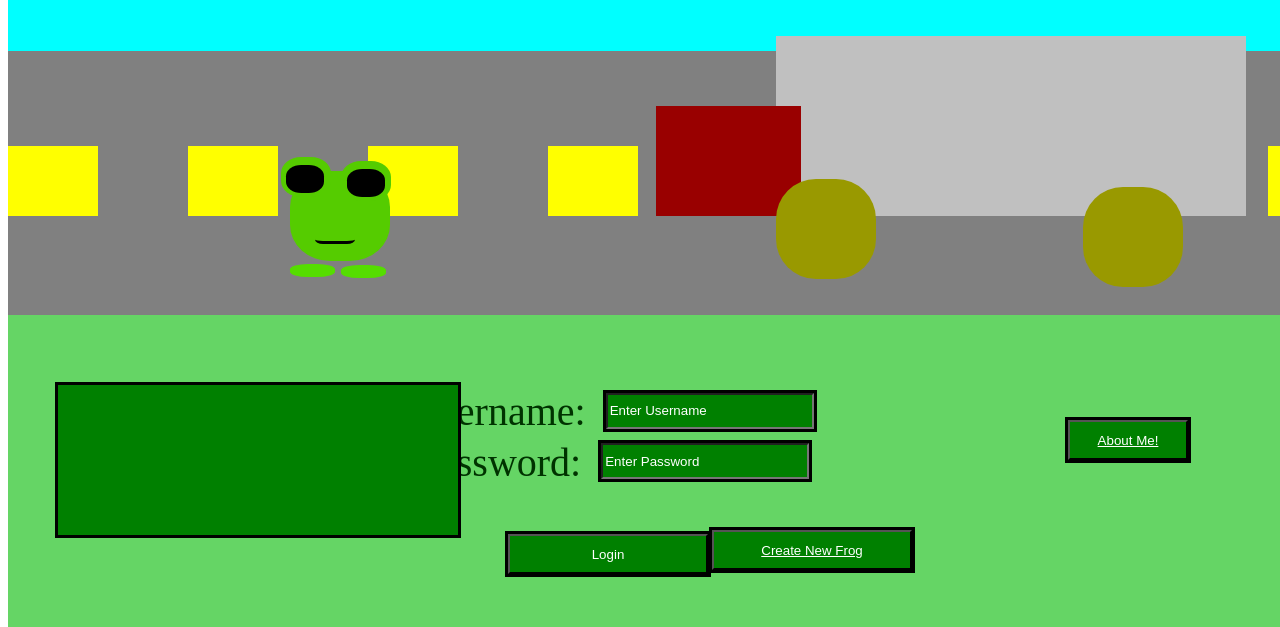
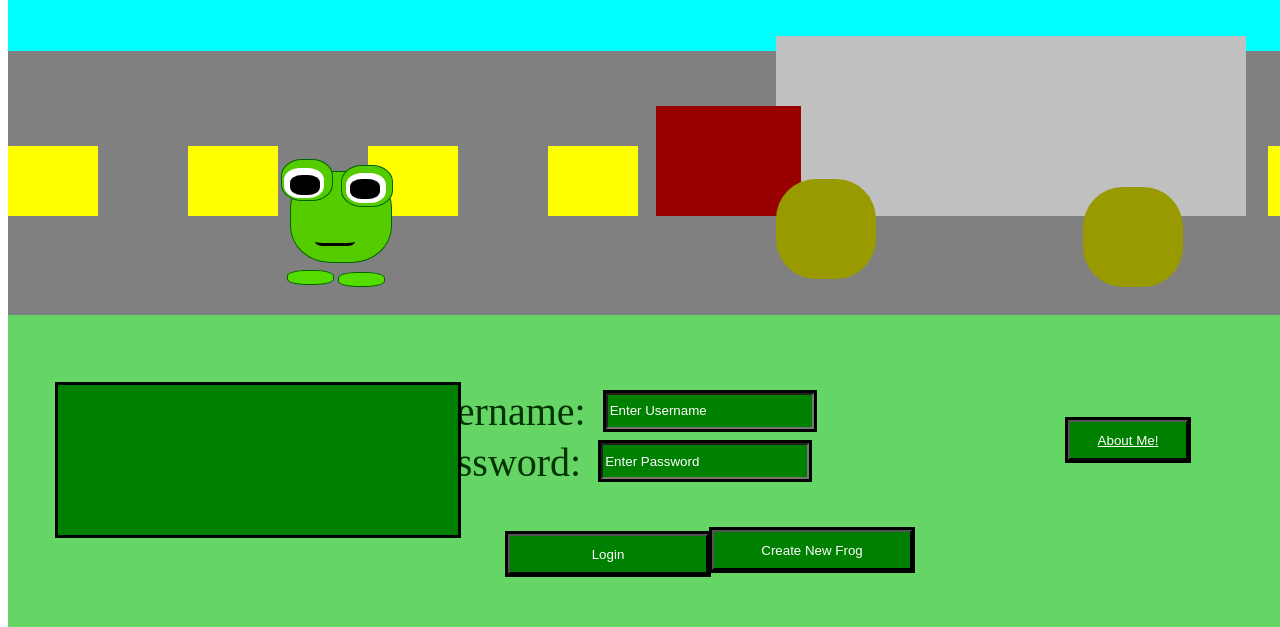
Before and after one commit to WarrenPeace101/startup, a website: page public/index.html in a window 1280 px wide. Shown: the part 173-800 px from the top of the page. Drawn offline with Linux system fonts and the light colour scheme; no server answers.

Commit message:
improved the frog design

```diff
--- a/public/gamescreenCSS.css
+++ b/public/gamescreenCSS.css
@@ -318,17 +318,27 @@ footer {
     border-style: solid;
     border-color: darkgreen;
     left: 21.8vw;
-    bottom: 7vh;
+    bottom: 5.5vh;
+  }
+
+  #left-eye-white {
+    height: 14px;
+    width: 21px;
+    position: relative;
+    border-radius: 40%;
+    background: white;
+    left: 22.2vw;
+    bottom: 7.6vh;
   }
 
   #left-pupil {
-    height: 13px;
-    width: 20px;
+    height: 8px;
+    width: 12px;
     position: relative;
     border-radius: 40%;
     background: #000000;
-    left: 22.2vw;
-    bottom: 9.1vh;
+    left: 22.5vw;
+    bottom: 8.85vh;
   }
 
   #right-eye {
@@ -341,17 +351,27 @@ footer {
     border-style: solid;
     border-color: darkgreen;
     left: 24.2vw;
-    bottom: 11.3vh;
+    bottom: 10.8vh;
+  }
+
+  #right-eye-white {
+    height: 14px;
+    width: 21px;
+    position: relative;
+    border-radius: 40%;
+    background: white;
+    left: 24.6vw;
+    bottom: 13vh;
   }
 
   #right-pupil {
-    height: 13px;
-    width: 20px;
+    height: 8px;
+    width: 12px;
     position: relative;
     border-radius: 40%;
     background: #000000;
-    left: 24.6vw;
-    bottom: 13.4vh;
+    left: 24.9vw;
+    bottom: 14.2vh;
 
   }
 
@@ -363,7 +383,7 @@ footer {
     border-bottom: 3px solid #000000;
     border-radius: 20%;
     left: 23.5vw;
-    bottom: 11vh;
+    bottom: 12vh;
   }
 
   #right-foot {
@@ -376,7 +396,7 @@ footer {
     border-style: solid;
     border-color: darkgreen;
     left: 24.2vw;
-    bottom: 11.9vh;
+    bottom: 12.4vh;
   }
 
   #left-foot {
@@ -389,7 +409,7 @@ footer {
     border-style: solid;
     border-color: darkgreen;
     left: 22vw;
-    bottom: 10.5vh;
+    bottom: 11vh;
   }
 
   #frog-body {
@@ -402,7 +422,7 @@ footer {
     border-style: solid;
     border-color: darkgreen;
     left: 22vw;
-    top: 0;
+    top: 1.5vh;
 
   }
 
--- a/public/homescreenCSS.css
+++ b/public/homescreenCSS.css
@@ -92,10 +92,6 @@ footer {
     width: 100px;
   }
 
-  .frog {
-
-  }
-
   #left-eye {
     height: 40px;
     width: 50px;
@@ -104,16 +100,29 @@ footer {
     background: #55CC00;
     left: 21.3vw;
     bottom: 68vh;
+    border-style: solid;
+    border-width: 1px;
+    border-color: darkgreen
+  }
+
+  #left-eye-white {
+    height: 30px;
+    width: 40px;
+    position: relative;
+    border-radius: 40%;
+    background: white;
+    left: 21.6vw;
+    bottom: 72.1vh;
   }
 
   #left-pupil {
-    height: 28px;
-    width: 38px;
+    height: 20px;
+    width: 30px;
     position: relative;
     border-radius: 40%;
     background: #000000;
-    left: 21.7vw;
-    bottom: 72vh;
+    left: 22vw;
+    bottom: 75vh;
   }
 
   #right-eye {
@@ -123,17 +132,30 @@ footer {
     border-radius: 40%;
     background: #55CC00;
     left: 26vw;
-    bottom: 76vh;
+    bottom: 78.8vh;
+    border-style: solid;
+    border-width: 1px;
+    border-color: darkgreen
+  }
+
+  #right-eye-white {
+    height: 30px;
+    width: 40px;
+    position: relative;
+    border-radius: 40%;
+    background: white;
+    left: 26.4vw;
+    bottom: 83vh;
   }
 
   #right-pupil {
-    height: 28px;
-    width: 38px;
+    height: 20px;
+    width: 30px;
     position: relative;
     border-radius: 40%;
     background: #000000;
-    left: 26.5vw;
-    bottom: 80vh;
+    left: 26.75vw;
+    bottom: 86vh;
 
   }
 
@@ -145,7 +167,7 @@ footer {
     border-bottom: 3px solid #000000;
     border-radius: 20%;
     left: 24vw;
-    bottom: 77vh;
+    bottom: 83vh;
   }
 
   #right-foot {
@@ -154,8 +176,11 @@ footer {
     position: relative;
     border-radius: 40%;
     background: #55DD00;
-    left: 26vw;
-    bottom: 76vh;
+    left: 25.8vw;
+    bottom: 81.7vh;
+    border-style: solid;
+    border-width: 1px;
+    border-color: darkgreen;
   }
 
   #left-foot {
@@ -164,8 +189,11 @@ footer {
     position: relative;
     border-radius: 40%;
     background: #55DD00;
-    left: 22vw;
-    bottom: 74.5vh;
+    left: 21.8vw;
+    bottom: 80vh;
+    border-style: solid;
+    border-width: 1px;
+    border-color: darkgreen;
   }
 
   #frog-body {
@@ -176,7 +204,9 @@ footer {
     background: #55CC00;
     bottom: 55vh;
     left: 22vw;
-
+    border-style: solid;
+    border-width: 1px;
+    border-color: darkgreen
   }
 
   #loginForm {
@@ -242,13 +272,10 @@ footer {
     width: 200px;
     left: 55vw;
     top: 7vh;
+    color: white;
     background: green;
     outline-style: solid;
     outline-color: black;
-  }
-
-  #createFrogText {
-    color: white;
   }
 
   #quitButton {
--- a/public/index.html
+++ b/public/index.html
@@ -29,8 +29,10 @@
                 <div class="frog">
                     <div id="frog-body"></div>
                     <div id="left-eye"></div>
+                    <div id="left-eye-white"></div>
                     <div id="left-pupil"></div>
                     <div id="right-eye"></div>
+                    <div id="right-eye-white"></div>
                     <div id="right-pupil"></div>
                     <div id="smile"></div>
                     <div id="left-foot"></div>
@@ -50,7 +52,7 @@
                 Login
             </button>
             <br>
-            <button id = "createFrog"><a id="createFrogText" href="createfrog.html">Create New Frog</a></button>
+            <button id = "createFrog" onclick="toCreateFrog()">Create New Frog</button>
             <br>
 
         </main>
--- a/public/login.js
+++ b/public/login.js
@@ -1,3 +1,11 @@
+
+function toCreateFrog() {
+  window.location.href = 'createfrog.html';
+}
+
+function toHomeScreen() {
+  window.location.href = 'index.html';
+}
 
 async function createFrog() {
     attemptCreateFrog('/api/auth/create');
@@ -23,6 +31,8 @@ async function attemptCreateFrog(endpoint) {
             'Content-type': 'application/json; charset = UTF-8'
         },
     })
+
+    window.location.href = 'index.html';
 }
 
 async function login(event) {
--- a/public/myCSS.css
+++ /dev/null
@@ -1,241 +0,0 @@
-body {
-    display: flex;
-    flex-direction: column;
-    height: 1000px;
-    width: 1000px;
-}
-
-header {
-    flex: 0 100px;
-    width: 100vw;
-    background-color: #00FFFF;
-}
-
-main {
-    flex: 1 100vh;
-    width: 100vw;
-    background-color: #65d565;
-}
-
-footer {
-    flex: 0 30px;
-    width: 100vw;
-    text-align: right;
-    background-color: #65d565;
-}
-
-.road {
-    background-origin: border-box;
-    height: 33vh;
-    width: 100vw;
-    background-color: #808080;
-}
-
-.line {
-    position: relative;
-    top: 95px;
-    height: 70px;
-    width: 100vw;
-    background: repeating-linear-gradient(
-    to right,
-    yellow,
-    yellow 90px,
-    transparent 90px,
-    transparent 180px
-    );
-}
-
-.titleFrogger {
-    font-size: 5em;
-    color: green;
-    text-shadow: 2px 2px #003300;
-    text-align: center;
-
-}
-
-#truck-body {
-    position: relative;
-    background: #C0C0C0;
-    height: 180px;
-    width: 470px;
-    bottom: 85px;
-    left: 60vw;
-  }
-
-#truck-front {
-    position: relative;
-    background: #990000;
-    left:50.6vw;
-    bottom: 195px;
-    height: 110px;
-    width: 145px;
-  }
-
-#left-wheel {
-    position: relative;
-    background: #999900;
-    border-radius: 40%;
-    left: 60vw;
-    bottom: 29vh;
-    height: 100px;
-    width: 100px;
-  }
-
-#right-wheel {
-    position: relative;
-    background: #999900;
-    border-radius: 40%;
-    left: 84vw;
-    bottom: 40.5vh;
-    height: 100px;
-    width: 100px;
-  }
-
-  .frog {
-
-  }
-
-  #left-eye {
-    height: 40px;
-    width: 50px;
-    position: relative;
-    border-radius: 40%;
-    background: #55CC00;
-    left: 21.3vw;
-    bottom: 68vh;
-  }
-
-  #left-pupil {
-    height: 28px;
-    width: 38px;
-    position: relative;
-    border-radius: 40%;
-    background: #000000;
-    left: 21.7vw;
-    bottom: 72vh;
-  }
-
-  #right-eye {
-    height: 40px;
-    width: 50px;
-    position: relative;
-    border-radius: 40%;
-    background: #55CC00;
-    left: 26vw;
-    bottom: 76vh;
-  }
-
-  #right-pupil {
-    height: 28px;
-    width: 38px;
-    position: relative;
-    border-radius: 40%;
-    background: #000000;
-    left: 26.5vw;
-    bottom: 80vh;
-
-  }
-
-  #smile {
-    height: 20px;
-    width: 40px;
-    position: relative;
-    background: transparent;
-    border-bottom: 3px solid #000000;
-    border-radius: 20%;
-    left: 24vw;
-    bottom: 77vh;
-  }
-
-  #right-foot {
-    height: 13px;
-    width: 45px;
-    position: relative;
-    border-radius: 40%;
-    background: #55DD00;
-    left: 26vw;
-    bottom: 76vh;
-  }
-
-  #left-foot {
-    height: 13px;
-    width: 45px;
-    position: relative;
-    border-radius: 40%;
-    background: #55DD00;
-    left: 22vw;
-    bottom: 74.5vh;
-  }
-
-  #frog-body {
-    height: 90px;
-    width: 100px;
-    position: relative;
-    border-radius: 40%;
-    background: #55CC00;
-    bottom: 55vh;
-    left: 22vw;
-
-  }
-
-  #loginForm {
-    position: relative;
-    top: 55px;
-    right: 40px;
-    font-size: 2.5em;
-    text-align: center;
-    color: #003300;
-  }
-
-  #login {
-    color: white;
-    position: relative;
-    height: 30px;
-    width: 200px;
-    bottom: 10px;
-    left: 10px;
-    background: green;
-    outline-style: solid;
-    outline-color: black;
-  }
-
-  #createFrog {
-    text-align: center;
-    position: relative;
-    height: 40px;
-    width: 200px;
-    left: 42vw;
-    top: 10vh;
-    background: green;
-    outline-style: solid;
-    outline-color: black;
-  }
-
-  #createFrogText {
-    color: white;
-  }
-
-  #quitButton {
-    color: white;
-    text-align: center;
-    position: relative;
-    height: 40px;
-    width: 120px;
-    right: 100px;
-    bottom: 225px;
-    background: green;
-    outline-style: solid;
-    outline-color: black;
-  }
-
-  #aboutMeText {
-    color: white;
-  }
-
-  #quote {
-    color: white;
-  }
-
-  ::placeholder {
-    color: white;
-  }
```
Also changed, not shown: public/createfrog.html (+2 -2 lines), public/gamescreen.html (+2 -0 lines), public/homescreen.html (deleted, +0 -58 lines).
